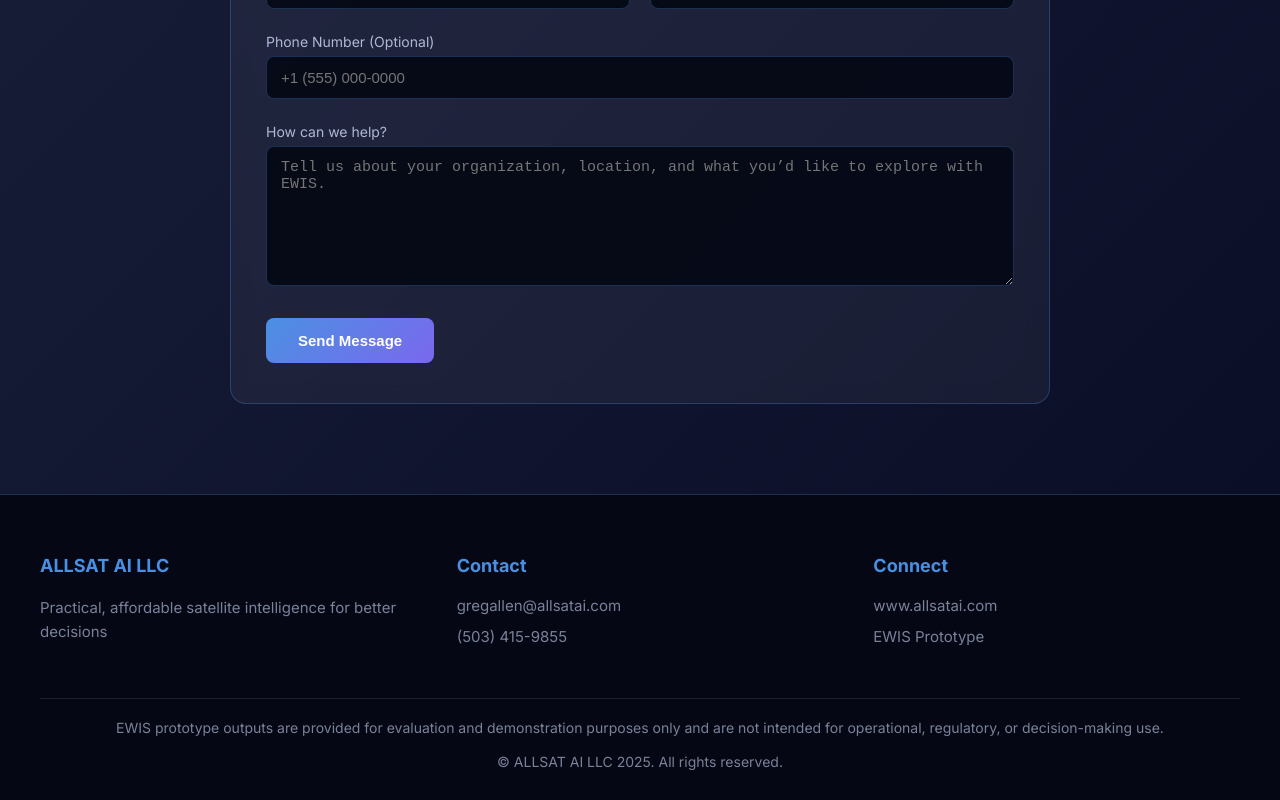
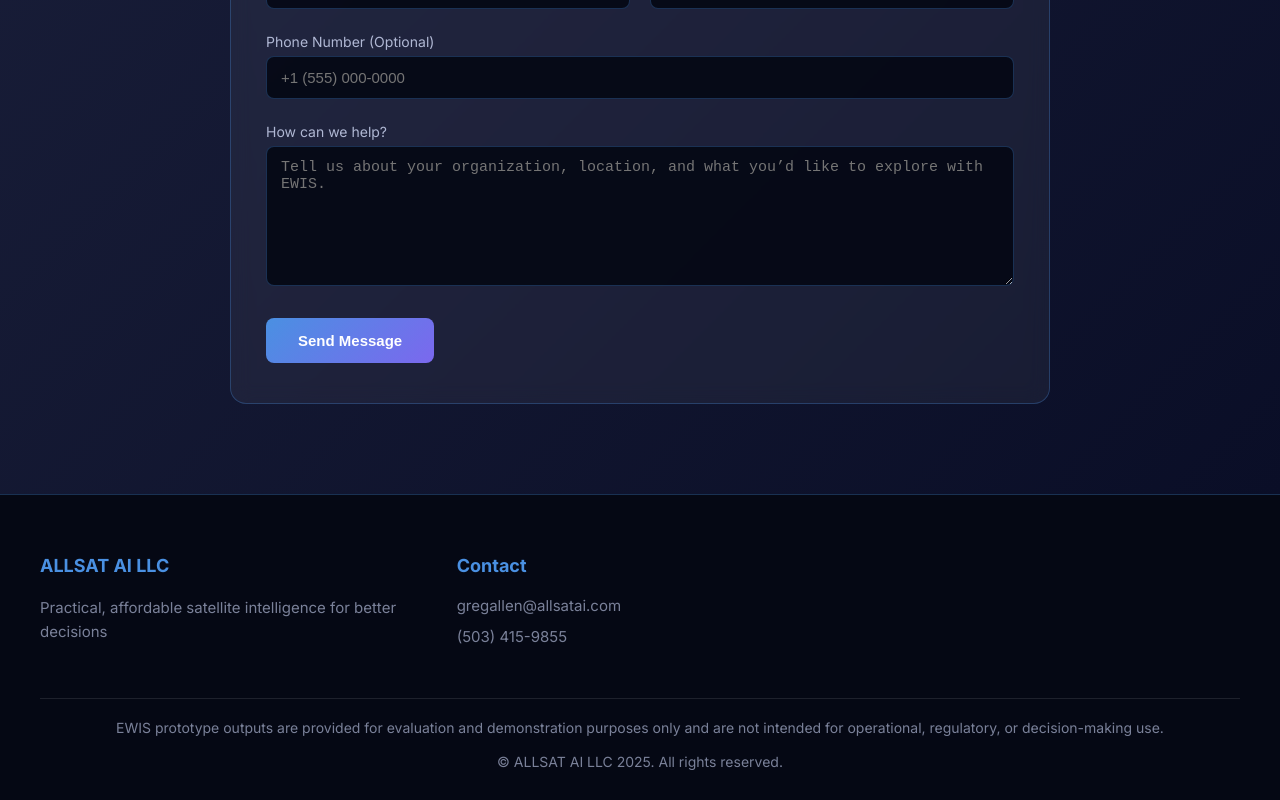
Before and after one commit to revanthxmudavath/ewis-website, a React (Vite) app: page /contact in a window 1280 px wide. Shown: the part 494-1294 px from the top of the page. Built offline with nearby package versions, Linux system fonts and the light colour scheme.

Commit message:
"main: FIX: footer fix corrected "

```diff
--- a/src/components/Footer.jsx
+++ b/src/components/Footer.jsx
@@ -84,16 +84,6 @@
               (503) 415-9855
             </FooterLink>
           </FooterSection>
-
-          <FooterSection>
-            <FooterTitle>Connect</FooterTitle>
-            <FooterLink href="https://allsatai.com" target="_blank" rel="noopener noreferrer">
-              www.allsatai.com
-            </FooterLink>
-            <FooterLink href="https://allsatai-ewis.streamlit.app/" target="_blank" rel="noopener noreferrer">
-              EWIS Prototype
-            </FooterLink>
-          </FooterSection>
         </FooterGrid>
         <FooterBottom>
           <p>EWIS prototype outputs are provided for evaluation and demonstration
--- a/src/components/Header.jsx
+++ b/src/components/Header.jsx
@@ -108,7 +108,6 @@
         </LogoSection>
         <EvaluationBanner>Evaluation Prototype — Not Commercially Available</EvaluationBanner>
         <Nav>
-          <NavLink href="https://allsatai.com/">ALLSAT AI</NavLink>
           <RouterNavLink to="/contact">Contact</RouterNavLink>
         </Nav>
       </Container>
```
